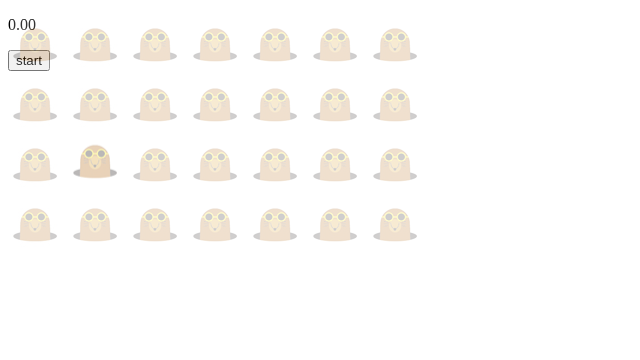
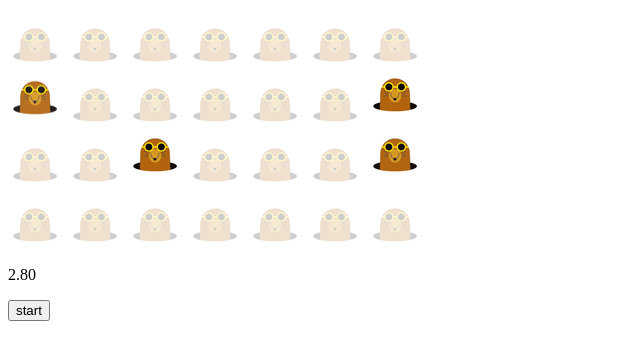
Before and after one commit to Alpha-ka-JS/Modern-JS, a website: page JeongSungWon/ch10/ch10_4(426p).html in a window 1280 px wide. Both pictures are taken after a click on the button "start". Shown: the whole page, without its empty margins (0-640 px from the left). Drawn offline with Linux system fonts and the light colour scheme.

Commit message:
[Chapter10] mole-catch game code

```diff
--- a/JeongSungWon/ch10/ch10_4(426p).html
+++ b/JeongSungWon/ch10/ch10_4(426p).html
@@ -1,16 +1,26 @@
 <!DOCTYPE html>
-<html lang="en">
+<html lang="ko">
   <head>
     <meta charset="UTF-8" />
     <title>두더지 잡기 게임</title>
+    <style>
+      p {
+        padding-top: 250px;
+      }
+    </style>
     <script>
+      // 두더지(요소)를 만들고, 초기화하는 함수
       function makeMoles(nx, ny) {
+        // Map 객체에 요소의 상태를 기록한다. 요소 객체가 키 값이 된다.
         var molesState = new Map();
+        // 가로 nx 마리, 세로 ny 마리의 두더지 (div 요소)를 생성하고 초기화한다
         var W = 50,
           SPACE = 10;
         for (var i = 0; i < nx; i++) {
           for (var j = 0; j < ny; j++) {
+            // 요소 생성
             var element = document.createElement('div');
+            // 요소의 스타일을 설정
             element.style.width = W + 'px';
             element.style.height = W + 'px';
             element.style.background = 'url(./mole.jpg)';
@@ -20,14 +30,16 @@
               'transform 0.5s ease-in-out, opacity 0.5s ease';
             // BODY의 노드 목록에 추가
             document.body.appendChild(element);
-            // 요소 배치
+            // 요소를 배치
             element.style.left = SPACE + i * (W + SPACE) + 'px';
             element.style.top = 2 * SPACE + j * (W + SPACE) + 'px';
-            // Map 객체에 요소의 상태(좌표, 투명도)를 기록한다
+            // Map 객체에 요소의 상태 (좌표, 투명도)를 기록한다
             molesState.set(element, { x: i, y: j, opacity: 0.2 });
+            // 요소를 클릭했을 때 동작하는 이벤트 처리기
             element.onclick = function clickEventHandler(e) {
               var element = e.currentTarget;
               var state = molesState.get(element);
+              // 클릭했을 때 불투명도가 0.5 이상이면 삭제한다
               if (state.opacity >= 0.5) {
                 document.body.removeChild(element);
                 molesState.delete(element);
@@ -38,21 +50,30 @@
         return molesState;
       }
       window.onload = function () {
-        var startButton = document.getElementById('start');
-        startButton.onclick = start;
+        var startButton = document.getElementById('start'); //start 버튼 요소
+        var display = document.getElementById('display'); //결과를 표시하는 요소
+        var startTime, timer;
+        startButton.onclick = start; //start 버튼 비활성화
         function start() {
-          var TIME_INTERVAL = 1500,
-            DISPLAY_TIME = 1050;
-          var molesState = makeMoles(7, 4);
-          // 일정한 간격을 두고 두더지를 무작위로 표시
-          // 불투명도를 1로 바꾼 다음 위로 이동
-          var timer = setInterval(function appearMole() {
-            if (molesState.size == 0) {
+          startButton.onclick = null; //start 버튼 비활성화
+          startTime = new Date();
+
+          var timer1 = setInterval(function appearMole() {
+            var now;
+            timer = setInterval(function () {
+              now = new Date();
+              display.innerHTML = ((now - startTime) / 1000).toFixed(2);
+            }, 10);
+            // 두더지가 없어지면 게임 끝
+            if (molesState.size == 27) {
+              //var now = new Date();
+              clearInterval(timer1);
               clearInterval(timer);
-              document.body.innerHTML = 'game over';
+              document.body.innerHTML =
+                ((now - startTime) / 1000).toFixed(2) + ' second!';
               return;
             }
-            // 있는 두더지를 무작위로 선택
+            // 존재하는 두더지를 무작위로 선택한다
             var n = Math.floor(Math.random() * molesState.size);
             var elements = molesState.keys();
             var count = 0;
@@ -60,7 +81,7 @@
               if (count++ == n) break;
             }
             var state = molesState.get(element);
-            // 불투명도를 1로 바꾸고 위로 10px 이동시켜서 두더지 표시
+            // 불투명도를 1로 바꾸고, 위로 10px 이동시켜서 두더지를 표시한다
             element.style.opacity = 1;
             state.opacity = 1;
             element.style.transform = 'translateY(-10px)';
@@ -72,6 +93,11 @@
             }, DISPLAY_TIME);
           }, TIME_INTERVAL);
         }
+        var TIME_INTERVAL = 500,
+          DISPLAY_TIME = 1800;
+        // 두더지 생성
+        var molesState = makeMoles(7, 4);
+        // 일정한 간격을 두고 두더지를 무작위로 표시한다 (불투명도를 1로 바꾼 다음, 위로 이동시킨다)
       };
     </script>
   </head>
```
